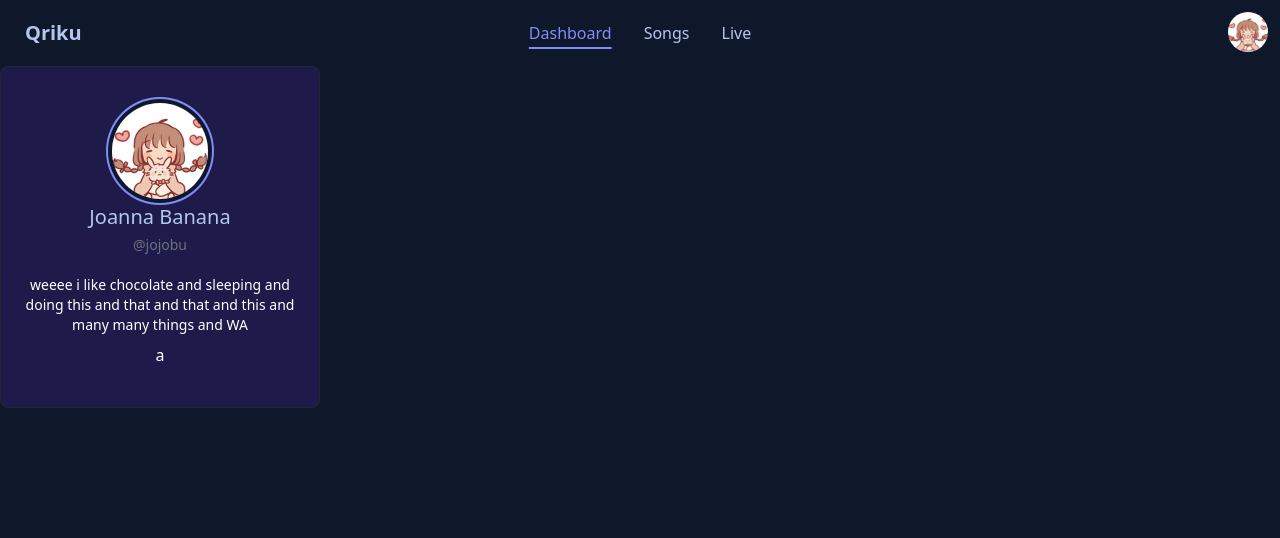
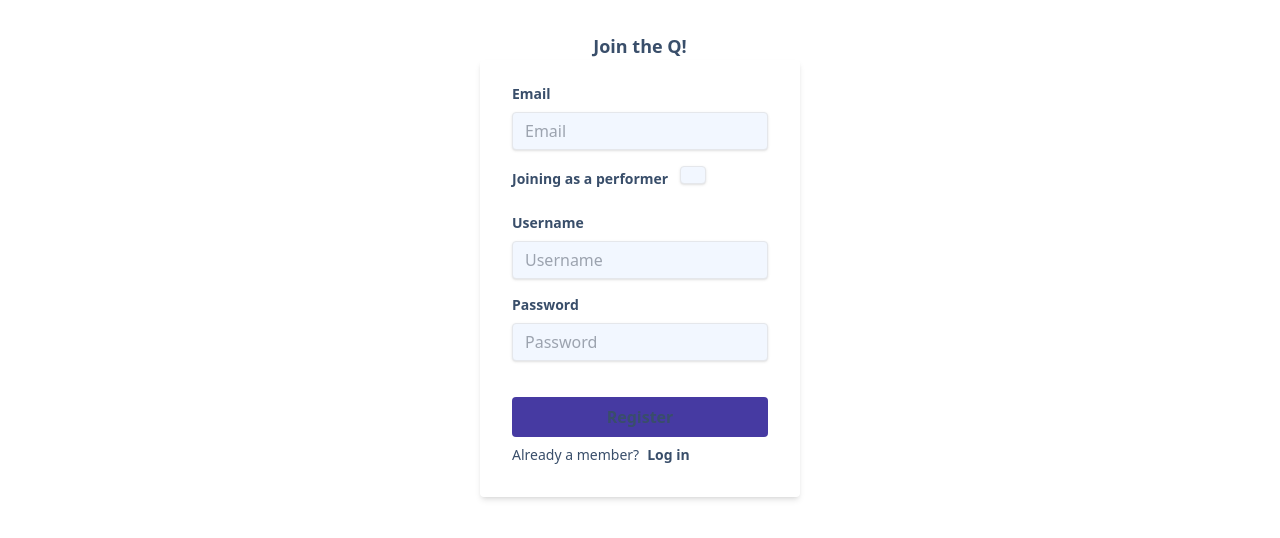
Before and after one commit to juju927/performthis-live, a React (Vite) app in the folder frontend/: page / in a window 1280 px wide. Shown: the top 538 px of the page. Built offline with nearby package versions, Linux system fonts and the light colour scheme.

Commit message:
login page

```diff
--- a/frontend/src/App.jsx
+++ b/frontend/src/App.jsx
@@ -1,19 +1,24 @@
-import React, { useEffect } from "react";
+import React, { useState, useEffect } from "react";
 import { fetchData } from "../helpers/common";
 import { Route, Routes } from "react-router-dom";
 
 import NavBar from "./components/NavBar";
+import FrontPage from "./pages/FrontPage";
 import HomePage from "./pages/HomePage";
 import SongsPage from "./pages/SongsPage"
 import DashboardPage from "./pages/DashboardPage";
 import LivePage from "./pages/LivePage";
 
 function App() {
-
+  const [loggedIn, setLoggedIn] = useState(false)
 
 
   return (
     <div className="w-screen h-screen">
+      { !loggedIn && <FrontPage />}
+
+      { loggedIn && (
+        <>
           <NavBar />
           {/* not sure how to set height here */}
           <div className="max-w-screen-xl overflow-auto mx-auto">
@@ -24,6 +29,8 @@ function App() {
               <Route path="/live" element={<LivePage />} />
             </Routes>
           </div>
+        </>
+      )}
     </div>
   );
 }
--- /dev/null
+++ b/frontend/src/pages/FrontPage.jsx
@@ -0,0 +1,107 @@
+import React, { useState } from 'react'
+import { fetchData } from '../../helpers/common'
+
+const FrontPage = () => {
+  const [form, setForm] = useState('register')
+
+  const [username, setUsername] = useState("")
+  const [email, setEmail] = useState("")
+  const [password, setPassword] = useState("")
+  const [isPerformer, setIsPerformer] = useState(false)
+
+  const login = async() => {
+    const {ok, data} = await fetchData('auth/login/', undefined, "POST", {
+      username: username,
+      password: password
+    })
+
+    if (ok) {
+      console.log('ok');
+      console.log(data)
+    } else {
+      console.log(data);
+    }
+  }
+
+  const register = async() => {
+    const {ok, data} = await fetchData('/auth/register/', undefined, "POST", {
+      email: email,
+      username: username,
+      password: password,
+      is_performer: isPerformer
+    })
+
+    if (ok) {
+      console.log('ok');
+      console.log(data)
+    } else {
+      console.log(data)
+    }
+  }
+
+  const handleClick = () => {
+    if (form == "register") {
+      register()
+    } else {
+      login()
+    }
+  }
+
+
+  return (
+    <div className='w-screen h-screen'>
+
+      <div className='m-auto w-96 text-lg font-bold m-auto text-center pt-8'>Join the Q!</div>
+
+      <div className='m-auto w-full max-w-xs'>
+        <form className='shadow-md rounded px-8 pt-6 pb-8 mb-4'>
+          { form == 'register' && (
+          <>
+            <div className="mb-4">
+            <label className="block text-sm font-bold mb-2" htmlFor="email">
+              Email
+            </label>
+            <input className="shadow appearance-none border rounded bg-base-200 w-full py-2 px-3 leading-tight focus:outline-none focus:shadow-outline" value={email} id="email" type="text" placeholder="Email" onChange={(e)=> setEmail(e.target.value)} />
+            </div>
+
+            <div className="mb-4">
+            <label className="inline-block text-sm font-bold mb-2" htmlFor="isPerformer">
+              Joining as a performer
+            </label>
+            <input className="shadow appearance-none border rounded bg-base-200 mx-3 py-2 px-3 leading-tight focus:outline-none focus:shadow-outline" checked={isPerformer} id="isPerformer" type="checkbox" placeholder="isPerformer" onChange={(e)=> setIsPerformer(e.target.checked)} />
+            </div>
+          </>
+          )}
+
+          <div className="mb-4">
+            <label className="block text-sm font-bold mb-2" htmlFor="username">
+              Username
+            </label>
+            <input className="shadow appearance-none border rounded bg-base-200 w-full py-2 px-3 leading-tight focus:outline-none focus:shadow-outline" value={username} id="username" type="text" placeholder="Username" onChange={(e)=> setUsername(e.target.value)} />
+          </div>
+
+
+          <div className="mb-6">
+            <label className="block text-sm font-bold mb-2" htmlFor="password">
+              Password
+            </label>
+            <input className="shadow appearance-none border rounded bg-base-200 w-full py-2 px-3 mb-3 leading-tight focus:outline-none focus:shadow-outline" value={password} id="password" type="password" placeholder="Password" onChange={(e)=> setPassword(e.target.value)} />
+          </div>
+
+          <div className="flex items-center justify-between">
+            <button className="bg-secondary hover:bg-secondary-focus font-bold w-full py-2 px-4 rounded focus:outline-none focus:shadow-outline" type="button" onClick={handleClick}>
+              { form=='register' ? 'Register' : 'Log in' }
+            </button>
+          </div>
+          <div className="flex mt-2 gap-2 text-sm text-italic">
+            <div className="text-content">{ form=='register' ? 'Already a member?' : 'Not on Qriku yet?' }</div>
+            <div className="font-bold cursor-pointer hover:text-accent" onClick={()=> form == 'register' ? setForm('login') : setForm('register') }>{ form=='register' ? 'Log in' : 'Make an account' }</div>
+          </div>
+
+        </form>
+      </div>
+    </div>
+  )
+}
+
+export default FrontPage
```
Lines whose indentation alone changed are shown as unchanged.
